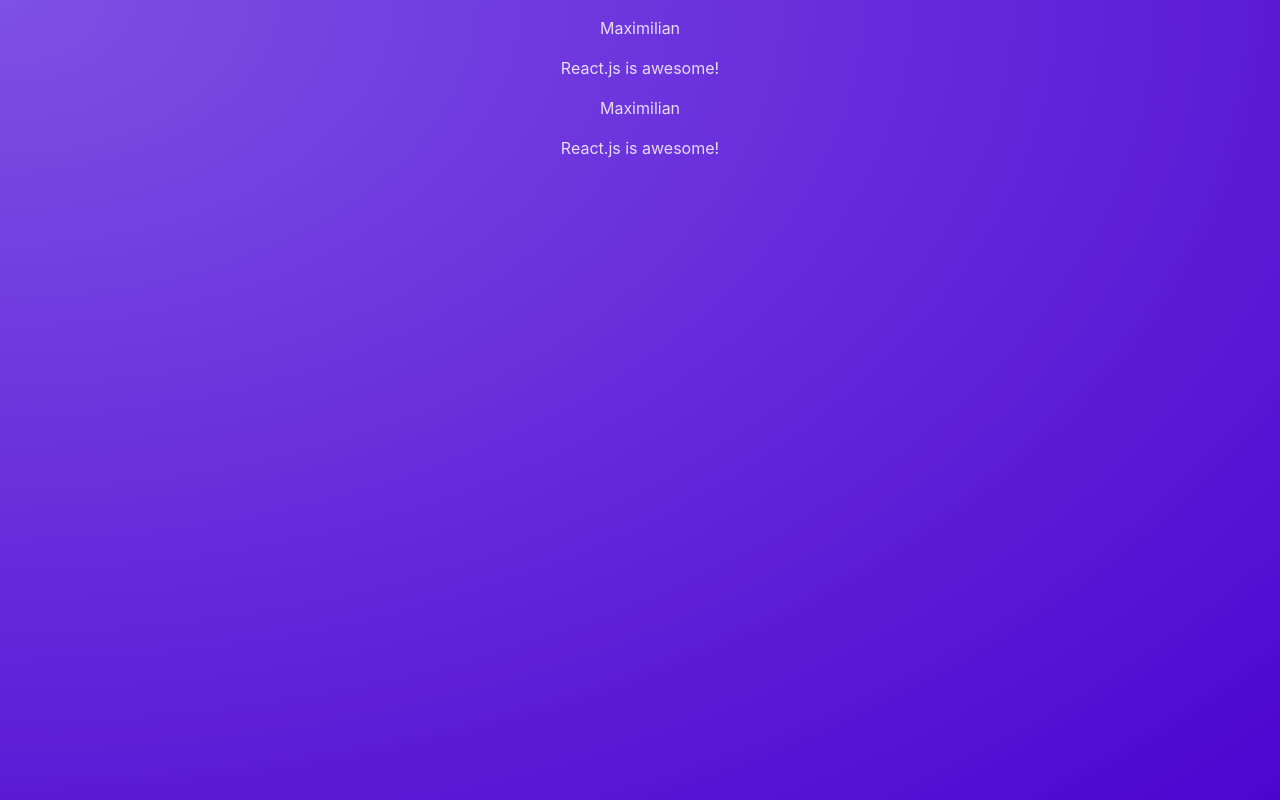
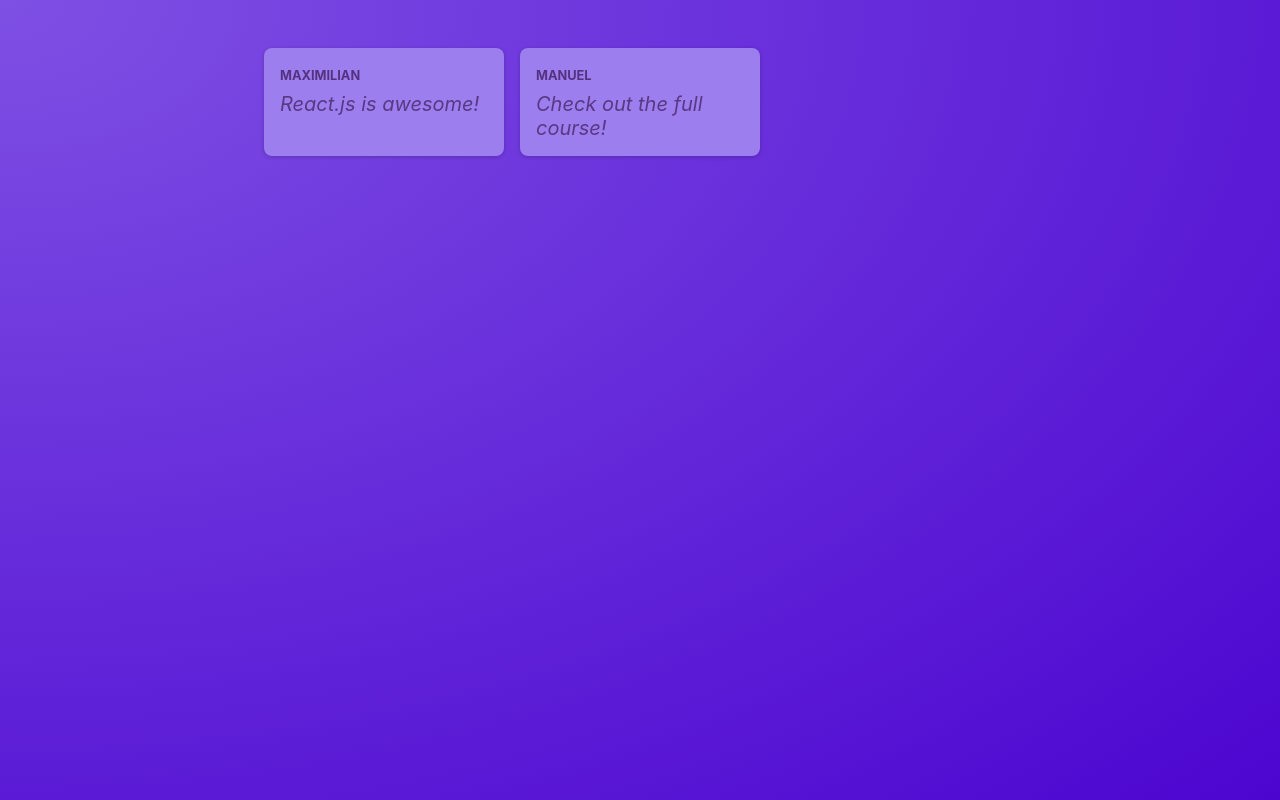
Before and after one commit to emilyzzzz/Udemy, a React (Vite) app in the folder starting-project/: page / in a window 1280 px wide. Built offline with nearby package versions, Linux system fonts and the light colour scheme.

Commit message:
Created PostsList.jsx and PostsList.module.css

```diff
--- a/starting-project/src/App.jsx
+++ b/starting-project/src/App.jsx
@@ -1,13 +1,12 @@
-import Post from "./components/Post";
+
+import PostsList from "./components/PostsList"
 
 function App() {
   return (
     <main>
-      <Post />
-      <Post />
+      <PostsList />
     </main>
   );
 }
 
-
 export default App;
--- a/starting-project/src/components/Post.jsx
+++ b/starting-project/src/components/Post.jsx
@@ -1,11 +1,11 @@
-const names = ['Maximilian', 'Manuel'];
-function Post() {
-    const chosenName = Math.random() > 0.5 ? names[0] : names[1];
+import classes from './Post.module.css';
+
+function Post(props) {
     return (
-    <div>
-        <p>{chosenName}</p>
-        <p>React.js is awesome!</p>
-    </div>
+    <li className={classes.post}>
+        <p className={classes.author}>{props.author}</p>
+        <p className={classes.text}>{props.body}</p>
+    </li>
     );
 }
 
--- /dev/null
+++ b/starting-project/src/components/Post.module.css
@@ -0,0 +1,35 @@
+.post {
+    margin: 1rem 0;
+    padding: 1rem;
+    background-color: #9c7eee;
+    border-radius: 8px;
+    box-shadow: 0 1px 4px rgba(0, 0, 0, 0.2);
+    animation: animate-in 1s ease-out forwards;
+  }
+
+  .author {
+    font-size: 0.8rem;
+    font-weight: bold;
+    color: #543280;
+    margin: 0;
+    text-transform: uppercase;
+  }
+
+  .text {
+    white-space: pre-wrap;
+    font-size: 1.25rem;
+    margin: 0.25rem 0 0 0;
+    color: #593884;
+    font-style: italic;
+  }
+
+  @keyframes animate-in {
+    from {
+      opacity: 0;
+      transform: translateY(1rem);
+    }
+    to {
+      opacity: 1;
+      transform: translateY(0);
+    }
+  }
--- /dev/null
+++ b/starting-project/src/components/PostsList.jsx
@@ -0,0 +1,13 @@
+import Post from './Post';
+import classes from './PostsList.module.css';
+
+function PostsList(props) {
+    return (
+        <ul className={classes.posts}>
+            <Post author="Maximilian" body="React.js is awesome!" />
+            <Post author="Manuel" body="Check out the full course!" />
+        </ul>
+    );
+}
+
+export default PostsList;
--- /dev/null
+++ b/starting-project/src/components/PostsList.module.css
@@ -0,0 +1,10 @@
+.posts {
+    list-style: none;
+    max-width: 50rem;
+    margin: 1rem auto;
+    padding: 1rem 0;
+    display: grid;
+    gap: 1rem;
+    grid-template-columns: repeat(3, 30%);
+    justify-content: center;
+  }
--- a/starting-project/src/index.css
+++ b/starting-project/src/index.css
@@ -18,6 +18,5 @@
 
 body {
   margin: 0;
-  text-align: center;
   color: #e6ddf9;
 }
```
